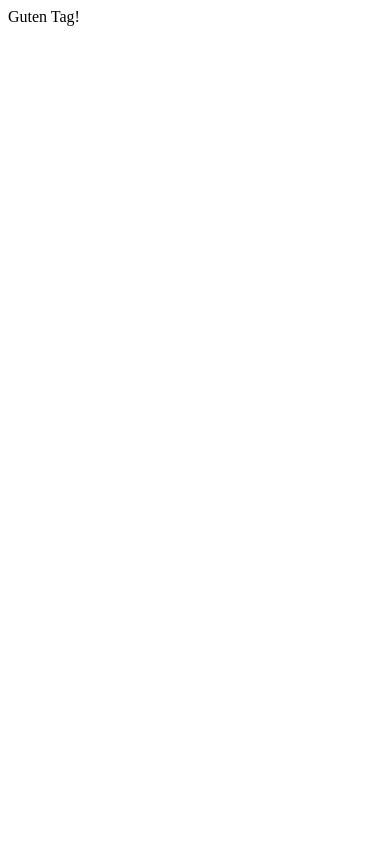
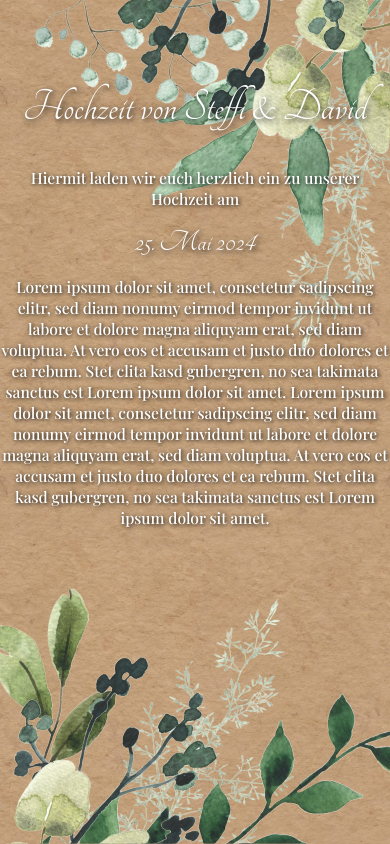
Before and after one commit to hochzeitkoisser/hochzeitkoisser.github.io, a plain HTML site: page index.html in a window 390 px wide. Drawn offline with nearby package versions, Linux system fonts and the light colour scheme.

Commit message:
responsive text & bg

```diff
--- a/index.html
+++ b/index.html
@@ -4,8 +4,24 @@
   <meta charset="utf-8">
   <title>Steffi und David's Hochzeit</title>
   <link href="style.css" rel="stylesheet" />
+  <link rel="preconnect" href="https://fonts.googleapis.com">
+<link rel="preconnect" href="https://fonts.gstatic.com" crossorigin>
+<link href="https://fonts.googleapis.com/css2?family=Tangerine&display=swap" rel="stylesheet">
+<link href="https://fonts.googleapis.com/css2?family=Playfair+Display:wght@500&display=swap" rel="stylesheet">
 </head>
 <body>
-	Guten Tag!
+	<div class="center">
+		<p class="header">Hochzeit von Steffi &amp; David</p>
+		<br><br>
+		<p class="text">
+			Hiermit laden wir euch herzlich ein zu unserer Hochzeit am
+		</p>
+		<br>
+		<p class="handwriting">25. Mai 2024</p>
+		<br>
+		<p class="text">
+			Lorem ipsum dolor sit amet, consetetur sadipscing elitr, sed diam nonumy eirmod tempor invidunt ut labore et dolore magna aliquyam erat, sed diam voluptua. At vero eos et accusam et justo duo dolores et ea rebum. Stet clita kasd gubergren, no sea takimata sanctus est Lorem ipsum dolor sit amet. Lorem ipsum dolor sit amet, consetetur sadipscing elitr, sed diam nonumy eirmod tempor invidunt ut labore et dolore magna aliquyam erat, sed diam voluptua. At vero eos et accusam et justo duo dolores et ea rebum. Stet clita kasd gubergren, no sea takimata sanctus est Lorem ipsum dolor sit amet.
+		</p>
+	</div>
 </body>
 </html>
--- a/style.css
+++ b/style.css
@@ -0,0 +1,41 @@
+
+.center {
+	text-align: center;
+	padding-top: 10vh;
+}
+
+.header {
+	color: white;
+	font-family: 'Tangerine', cursive;
+	font-size: 12vmin;
+	text-shadow: 2px 2px 6px #000000;
+}
+
+.handwriting {
+	color: white;
+	font-family: 'Tangerine', cursive;
+	font-size: 8vmin;
+	text-shadow: 2px 2px 6px #000000;
+}
+
+.text {
+	color: white;
+	font-family: 'Playfair Display', serif;
+	font-size: 4vmin;
+	text-shadow: 1px 1px 4px #000000;
+}
+
+* {
+  box-sizing: border-box;
+  margin: 0;
+}
+
+body {
+	height: 100vh;
+	background-image: url(img/corner1.png), url(img/corner2.png), url(img/bg2.jpg);
+	background-position: bottom left, top right, center;
+	background-repeat: no-repeat, no-repeat, repeat;
+	background-size: 557px 284px, 388px 380px, contain;
+
+}
+html { height: 100% }
```
Also changed, not shown: img/bg2.jpg (added), img/corner1.png (added), img/corner2.png (added).
